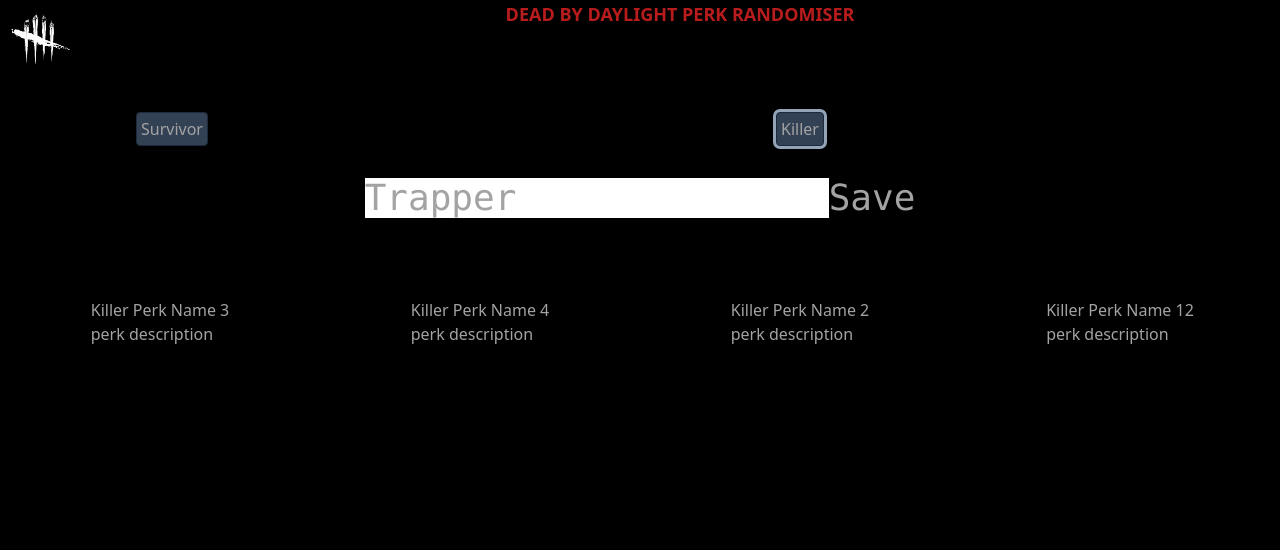
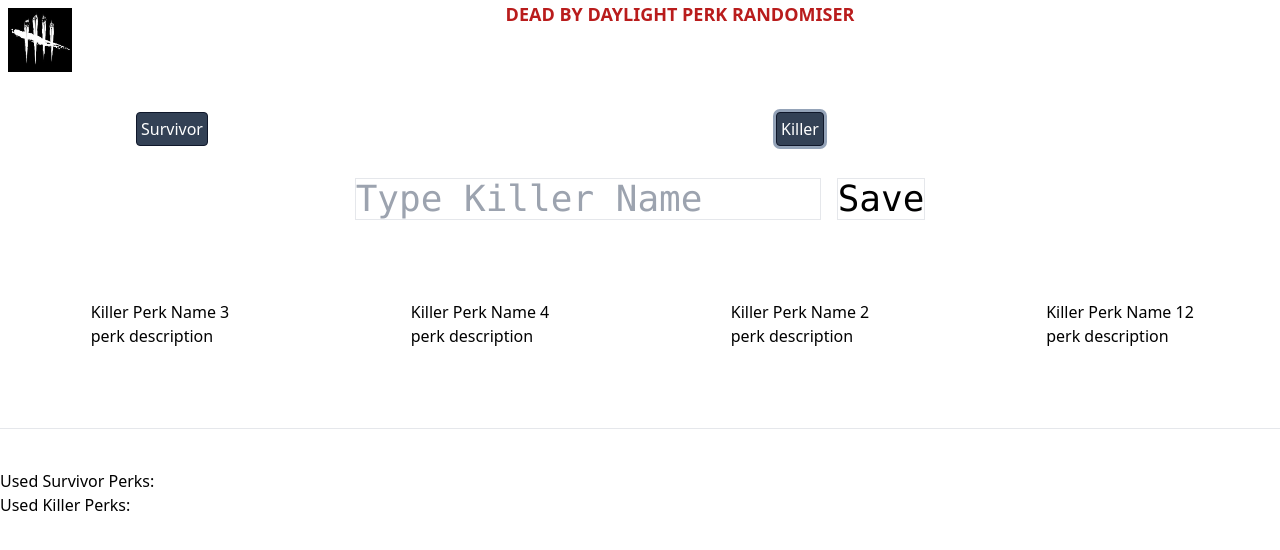
Before and after one commit to MutlucanOzcan/proje, a React (Vite) app: page / in a window 1280 px wide. Both pictures are taken after a click on the button "Killer". Shown: the top 550 px of the page. Built offline with nearby package versions, Linux system fonts and the light colour scheme.

Commit message:
added array that holds random perk values

```diff
--- a/index.html
+++ b/index.html
@@ -6,7 +6,7 @@
     <meta name="viewport" content="width=device-width, initial-scale=1.0" />
     <title>Vite + React</title>
   </head>
-  <body class="bg-black text-neutral-400">
+  <body>
     <div id="root"></div>
     <script type="module" src="/src/main.jsx"></script>
   </body>
--- a/src/App.jsx
+++ b/src/App.jsx
@@ -6,7 +6,7 @@ export default function App() {
     <>
       <Header />
       <main>
-        <Roles name='Trapper' />
+        <Roles name="" />
       </main>
     </>
   );
--- a/src/components/RoleButtons.jsx
+++ b/src/components/RoleButtons.jsx
@@ -1,5 +1,5 @@
 const buttonDesign =
-  "border rounded border-slate-800 p-1 bg-slate-700 hover:bg-slate-400 hover:text-black focus:ring focus:ring-slate-400";
+  "border text-white rounded border-slate-900 p-1 bg-slate-700 hover:bg-slate-400 hover:text-black focus:ring focus:ring-slate-400";
 
 export default function RoleButtons({ children, ...props }) {
   return (
--- a/src/components/Roles.jsx
+++ b/src/components/Roles.jsx
@@ -2,6 +2,9 @@ import { useState } from "react";
 import RoleButtons from "./RoleButtons";
 import { SURVIVOR_PERKS } from "../surv-database.js";
 import { KILLER_PERKS } from "../killer-database.js";
+
+const usedSurvivorPerks = [];
+const usedKillerPerks = [];
 
 export default function Roles({ name }) {
   const [selectedRole, setSelectedRole] = useState("Please select a role.");
@@ -36,26 +39,44 @@ export default function Roles({ name }) {
     killer = (
       <div>
         <input
+          className="border mr-4 text-slate-300"
+          placeholder="Type Killer Name"
           type="text"
           required
           value={killerName}
           onChange={handleKillerNameChange}
         ></input>
-        <button onClick={() => handleKillerButtonClick()}>Save</button>
+        <button className="border" onClick={() => handleKillerButtonClick()}>
+          Save
+        </button>
       </div>
     );
+  }
+
+  function handleSavePerks() {
+    if (selectedRole === "survivor") {
+      usedSurvivorPerks.push(...selectedPerks);
+    } else if (selectedRole === "killer") {
+      usedKillerPerks.push(...selectedPerks);
+    }
   }
 
   return (
     <div>
       <ul className="grid grid-cols-2 justify-items-center">
-        <RoleButtons onClick={() => handleSelect("survivor")}>
+        <RoleButtons
+          onClick={() => {
+            handleSelect("survivor");
+            handleSavePerks();
+          }}
+        >
           Survivor
         </RoleButtons>
         <RoleButtons
           onClick={() => {
             handleSelect("killer");
             handleKillerButtonClick();
+            handleSavePerks();
           }}
         >
           Killer
@@ -72,6 +93,25 @@ export default function Roles({ name }) {
           </li>
         ))}
       </ul>
+      <hr className="mb-10"></hr>
+      <div className="inline-grid">
+        <h3>Used Survivor Perks:</h3>
+        <ul>
+          {usedSurvivorPerks.map((perk) => (
+            <li key={perk.id}>
+              <h3>{perk.name}</h3>
+            </li>
+          ))}
+        </ul>
+        <h3>Used Killer Perks:</h3>
+        <ul>
+          {usedKillerPerks.map((perk) => (
+            <li key={perk.id}>
+              <h3>{perk.name}</h3>
+            </li>
+          ))}
+        </ul>
+      </div>
     </div>
   );
 }
```
